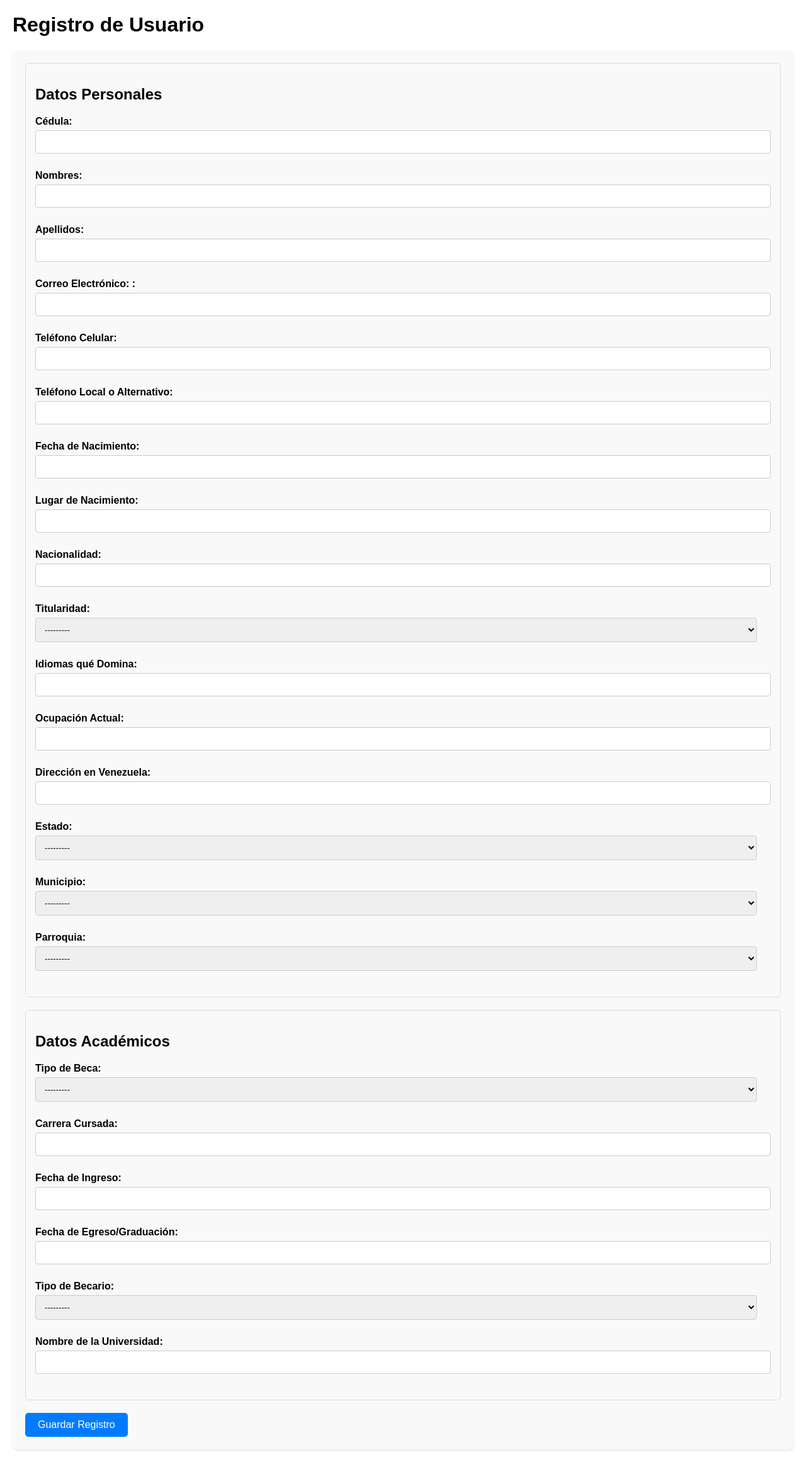
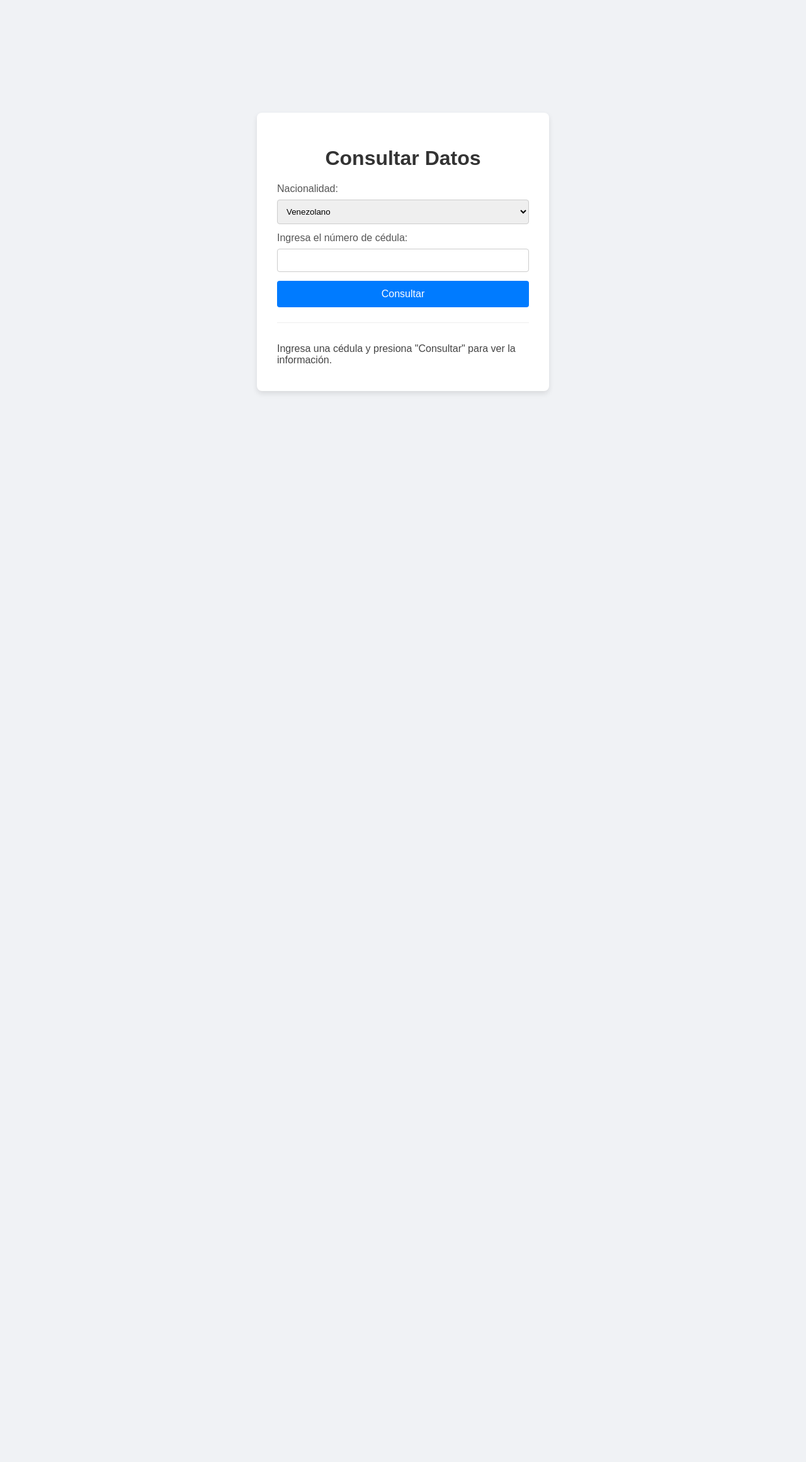
Before and after one commit to TecDarliana/Proyecto_Egresados, a Django app: page /form-becarios in a window 1280 px wide. Shown: the whole page at 63% size. After the commit the page ends 625 px from the top, so only its background shows below. Run offline with Django 5.2, Linux system fonts and the light colour scheme; data comes from the database, SQL or seed files in the repository; both versions use the stored data as it was after the commit.

Commit message:
SE agreagó la api comuna joven, para consultar los datos de los egresados para lkuego precargarlos al formulario de registro, se adelanto la funcionalidad de estado, municipio y parroquia

```diff
--- a/BecariosEgresados/urls.py
+++ b/BecariosEgresados/urls.py
@@ -24,7 +24,6 @@ urlpatterns = [
     path('admin/', admin.site.urls),
     path('', include('aplicaciones.formulario_egresados.urls')),
     path('api/', include('aplicaciones.api.urls')),
-
 ]
 
 
--- a/aplicaciones/api/urls.py
+++ b/aplicaciones/api/urls.py
@@ -2,6 +2,5 @@ from django.urls import path
 from . import views
 
 urlpatterns = [
-    path('get_municipios/', views.get_municipios, name='api_get_municipios'),
-    path('get_parroquias/', views.get_parroquias, name='api_get_parroquias'),
+    path('get_municipios/', views.filtrar_direccion, name='api_get_municipios')
 ]
--- a/aplicaciones/formulario_egresados/forms.py
+++ b/aplicaciones/formulario_egresados/forms.py
@@ -1,5 +1,6 @@
 from django import forms
 from aplicaciones.formulario_egresados.models import *
+from .models import Estado, Municipio
 
 
 
@@ -12,9 +13,9 @@ class datos_pesonales_formModel(forms.ModelForm):
         fields= "__all__"
         widgets = {
                # Los widgets se usarán en el template, pero la lógica de filtrado va en JS
-            'estado': forms.Select(),
-            'municipio': forms.Select(),
-            'parroquia': forms.Select(),
+            'estado':  forms.Select(attrs={'onchange':"filtrarMunicipio(this.value)"}),
+          #  'municipio':  forms.Select(attrs={'onchange':"filtrarParroquia(this.value)"}),
+          #  'parroquia': forms.Select(),
 
         }
 
--- a/aplicaciones/formulario_egresados/templates/form-becarios.html
+++ b/aplicaciones/formulario_egresados/templates/form-becarios.html
@@ -3,68 +3,139 @@
 <head>
     <meta charset="UTF-8">
     <meta name="viewport" content="width=device-width, initial-scale=1.0">
-    <title>Registro de Datos</title>
+    <title>Consulta de Datos por Cédula</title>
     <style>
-        /* Estilos básicos para que se vea un poco mejor */
-        body { font-family: Arial, sans-serif; margin: 20px; }
-        form { background-color: #f9f9f9; padding: 20px; border-radius: 8px; box-shadow: 0 2px 4px rgba(0,0,0,0.1); }
-        .form-section { margin-bottom: 20px; padding: 15px; border: 1px solid #ddd; border-radius: 5px; }
-        label { display: block; margin-bottom: 5px; font-weight: bold; }
-        input[type="text"], input[type="email"], select, textarea {
-            width: calc(100% - 22px); /* Ajusta para padding y borde */
-            padding: 10px;
-            margin-bottom: 10px;
+        body {
+            font-family: sans-serif;
+            display: flex;
+            justify-content: center;
+            align-items: center;
+            flex-direction: column;
+            min-height: 100vh;
+            background-color: #f0f2f5;
+            margin: 0;
+        }
+        .container {
+            background-color: white;
+            padding: 2em;
+            border-radius: 8px;
+            box-shadow: 0 4px 8px rgba(0,0,0,0.1);
+            max-width: 400px;
+            width: 100%;
+            text-align: center;
+        }
+        h1 {
+            color: #333;
+        }
+        label {
+            display: block;
+            margin-bottom: 0.5em;
+            color: #555;
+            text-align: left;
+        }
+        input[type="text"], select {
+            width: 100%;
+            padding: 0.75em;
+            margin-bottom: 1em;
             border: 1px solid #ccc;
             border-radius: 4px;
+            box-sizing: border-box;
         }
         button {
+            width: 100%;
+            padding: 0.75em;
             background-color: #007bff;
             color: white;
-            padding: 10px 20px;
             border: none;
-            border-radius: 5px;
+            border-radius: 4px;
+            font-size: 1em;
             cursor: pointer;
-            font-size: 16px;
+            transition: background-color 0.3s ease;
         }
         button:hover {
             background-color: #0056b3;
         }
-        .errorlist {
+        #datos-container {
+            margin-top: 1.5em;
+            text-align: left;
+            border-top: 1px solid #eee;
+            padding-top: 1.5em;
+        }
+        #datos-container p {
+            margin: 0.5em 0;
+            color: #444;
+        }
+        .error {
             color: red;
-            list-style-type: none;
-            padding: 0;
-            margin-top: -8px;
-            margin-bottom: 10px;
+            margin-top: 1em;
         }
     </style>
 </head>
 <body>
-    <h1>Registro de Usuario</h1>
 
-    <form method="post">
-        {% csrf_token %}
+    <div class="container">
+        <h1>Consultar Datos</h1>
+        <form id="formulario-cedula">
+            <label for="nacionalidad">Nacionalidad:</label>
+            <select id="nacionalidad" name="nacionalidad" required>
+                <option value="V">Venezolano</option>
+                <option value="E">Extranjero</option>
+            </select>
 
-        <div class="form-section">
-            <h2>Datos Personales</h2>
-            {{ personal_form.as_p }}
-            <p>
-                <script>
-                    function filtrarDireccion(value) {
-                        console.log("Filtrando por: " + value);
-                        // Implementa tu lógica AJAX aquí para actualizar los select de municipio y parroquia
-                        // con base en el 'estado' o 'municipio' seleccionado.
-                        // Esto probablemente requerirá una nueva llamada a la API o a otra vista de Django.
+            <label for="cedula">Ingresa el número de cédula:</label>
+            <input type="text" id="cedula" name="cedula" required>
+
+            <button type="submit">Consultar</button>
+        </form>
+
+        <div id="datos-container">
+            <p>Ingresa una cédula y presiona "Consultar" para ver la información.</p>
+        </div>
+    </div>
+
+    <script>
+        document.getElementById('formulario-cedula').addEventListener('submit', function(event) {
+            event.preventDefault();
+
+            const nacionalidad = document.getElementById('nacionalidad').value;
+            const cedula = document.getElementById('cedula').value;
+            const datosContainer = document.getElementById('datos-container');
+
+            const urlApi = `http://127.0.0.1:8000/datos/?nacionalidad=${nacionalidad}&cedula=${cedula}`;
+
+            datosContainer.innerHTML = '<p>Cargando datos...</p>';
+
+            fetch(urlApi)
+                .then(response => {
+                    if (!response.ok) {
+                        throw new Error(`Error ${response.status}: No se pudo obtener la información.`);
                     }
-                </script>
-            </p>
-        </div>
+                    return response.json();
+                })
+                .then(data => {
+                    // El objeto data contiene 'success', 'data', y 'message'
+                    if (data.success && data.data) {
+                        const persona = data.data;
 
-        <div class="form-section">
-            <h2>Datos Académicos</h2>
-            {{ academic_form.as_p }}
-        </div>
+                        datosContainer.innerHTML = `
+                            <p><strong>Cédula:</strong> ${persona.cedula}</p>
+                            <p><strong>Nombre:</strong> ${persona.name}</p>
+                            <p><strong>Apellido:</strong> ${persona.lastname}</p>
+                            <p><strong>Fecha de Nacimiento:</strong> ${persona.birthDate}</p>
+                            <p><strong>Estado:</strong> ${persona.name_estado}</p>
+                            <p><strong>Municipio:</strong> ${persona.name_municipio}</p>
+                            <p><strong>Parroquia:</strong> ${persona.name_parroquia}</p>
+                        `;
+                    } else {
+                        datosContainer.innerHTML = `<p>${data.message || 'No se encontraron datos para la cédula ingresada.'}</p>`;
+                    }
+                })
+                .catch(error => {
+                    datosContainer.innerHTML = `<p class="error">Ocurrió un error: ${error.message}</p>`;
+                    console.error('Error al obtener los datos:', error);
+                });
+        });
+    </script>
 
-        <button type="submit">Guardar Registro</button>
-    </form>
 </body>
 </html>
--- a/aplicaciones/formulario_egresados/urls.py
+++ b/aplicaciones/formulario_egresados/urls.py
@@ -7,6 +7,7 @@ from django.conf.urls.static import static
 from django.views.static import serve
 
 from aplicaciones.formulario_egresados import views
+from . import views
 
 app_name ="formulario_egresados"
 
@@ -17,6 +18,7 @@ urlpatterns = [
 
    path('form-becarios', views.datos_personales_egresado, name='registro'),
    path('listado', views.mi_vista, name='listado'),
+   path('datos/', views.consultar_cedula, name='datos'),
 
  #   path('', views.home, name='inicio'),
  #  path('listado', views.listado, name='listado'),
--- a/aplicaciones/formulario_egresados/views.py
+++ b/aplicaciones/formulario_egresados/views.py
@@ -1,5 +1,5 @@
 from django.shortcuts import redirect, render #, get_object_or_404
-from django.http import HttpResponse
+from django.http import HttpResponse, JsonResponse
 from django.contrib.auth.models import User
 from django.contrib import messages
 from django.db import models
@@ -8,7 +8,10 @@ from uuid import uuid4
 from .models import *
 from django.core.paginator import Paginator
 from django.db.models import Q
+from django.http import JsonResponse
 # from post.api.serializers import PostSerilizer
+import requests
+import json
 
 from aplicaciones.formulario_egresados.forms import *
 from aplicaciones.formulario_egresados.models import *
@@ -51,3 +54,42 @@ def mi_vista(request):
 
     # Renderiza la plantilla 'mi_plantilla.html' con el contexto
   return render(request, 'form-listado.html')
+
+
+def obtener_municipios(request, estado_id):
+    municipios = Municipio.objects.filter(estado_id=estado_id).values('id', 'nombre').order_by('nombre')
+    return JsonResponse(list(municipios), safe=False)
+
+
+def consultar_cedula(request):
+    nacionalidad = request.GET.get('nacionalidad')
+    cedula = request.GET.get('cedula')
+
+    if not nacionalidad or not cedula:
+        # Devuelve JSON con un error si faltan los parámetros
+        return JsonResponse({'error': "Se requieren los parámetros 'nacionalidad' y 'cedula'."}, status=400)
+
+    url = "https://comunajoven.com.ve/api/cedula"
+    params = {'nacionalidad': nacionalidad, 'cedula': cedula}
+    headers = {
+        'Authorization': 'Bearer faa3dc480981bbfb734839367d2c9367',
+        'Accept': 'application/json'
+    }
+
+    try:
+        response = requests.get(url, params=params, headers=headers, timeout=10)
+        response.raise_for_status()
+
+        data = json.loads(response.content.decode('utf-8-sig'))
+
+        # Devuelve JSON si la petición es exitosa
+        print(data)
+        return JsonResponse(data, status=200, safe=True)
+
+    except requests.exceptions.HTTPError as e:
+        # Devuelve JSON con un error si la API responde con un error HTTP
+        return JsonResponse({'error': f"Error HTTP al consultar la API: {e}"}, status=response.status_code)
+    except Exception as e:
+        print(f"Error al consultar API: {e}")
+        # Devuelve JSON con un error para cualquier otra excepción
+        return JsonResponse({'error': str(e)}, status=500)
```
Also changed, not shown: aplicaciones/api/views.py (+31 -16 lines), aplicaciones/formulario_egresados/models.py (+12 -6 lines), aplicaciones/formulario_egresados/static/js/main.js (+4 -4 lines), aplicaciones/formulario_egresados/static/js/script.js (+5 -5 lines), aplicaciones/formulario_egresados/templates/datos.html (added, +94 -0 lines), aplicaciones/formulario_egresados/migrations/0005_alter_datospersonales_cedula_and_more.py (added), db.sqlite3, 1 other file.
